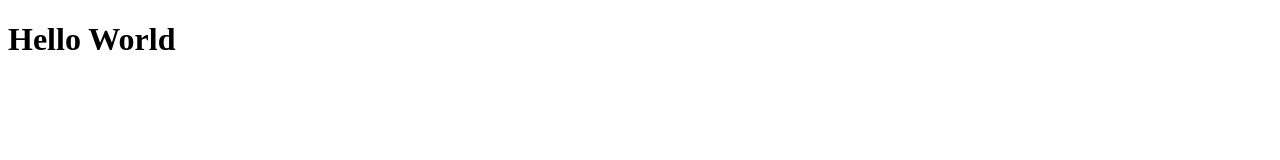
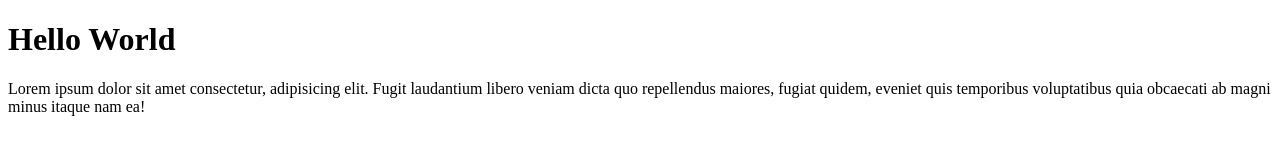
Before and after one commit to hendarvid/git-test, a plain HTML site: page index.html in a window 1280 px wide. Drawn offline with Linux system fonts and the light colour scheme.

Commit message:
menambahkan paragraph

```diff
--- a/index.html
+++ b/index.html
@@ -9,6 +9,8 @@
 
 <body>
   <h1>Hello World</h1>
+  <p>Lorem ipsum dolor sit amet consectetur, adipisicing elit. Fugit laudantium libero veniam dicta quo repellendus
+    maiores, fugiat quidem, eveniet quis temporibus voluptatibus quia obcaecati ab magni minus itaque nam ea!</p>
 </body>
 
 </html>
```
